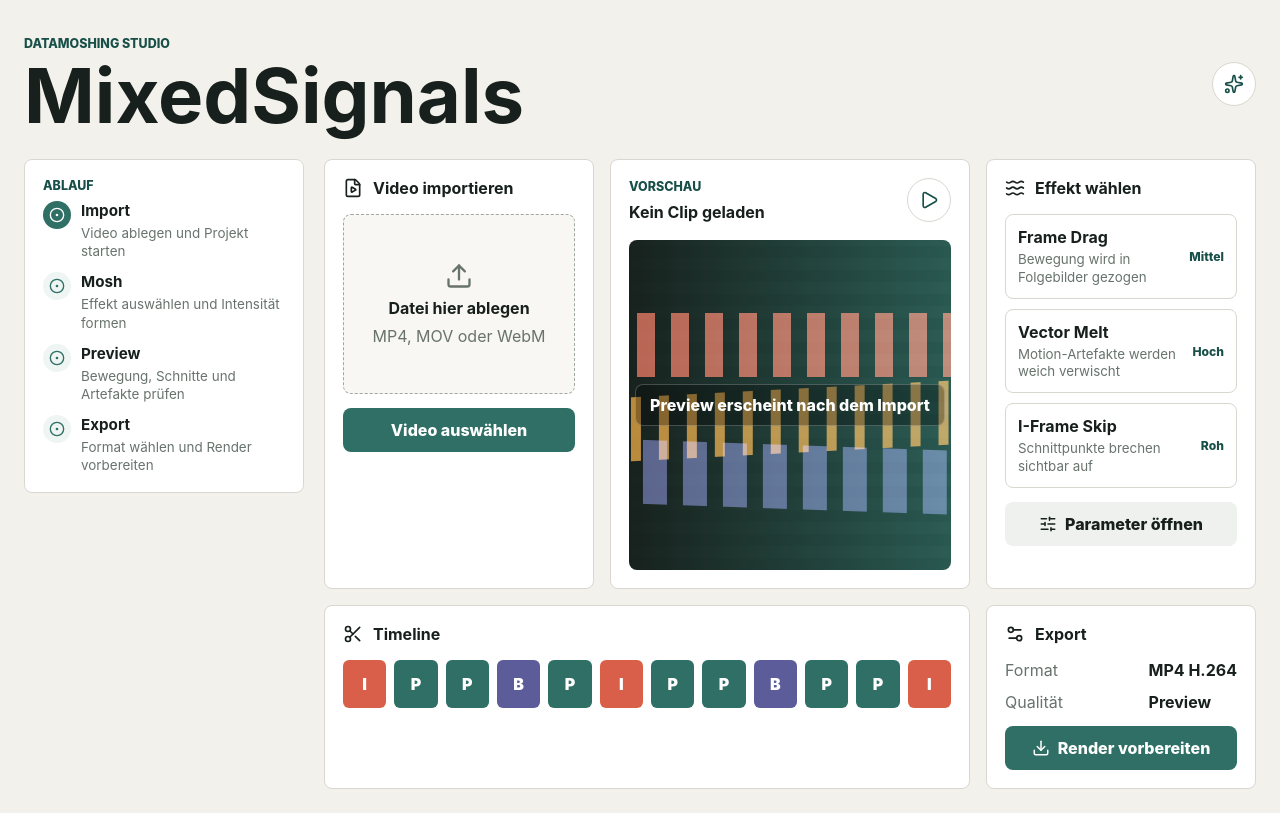
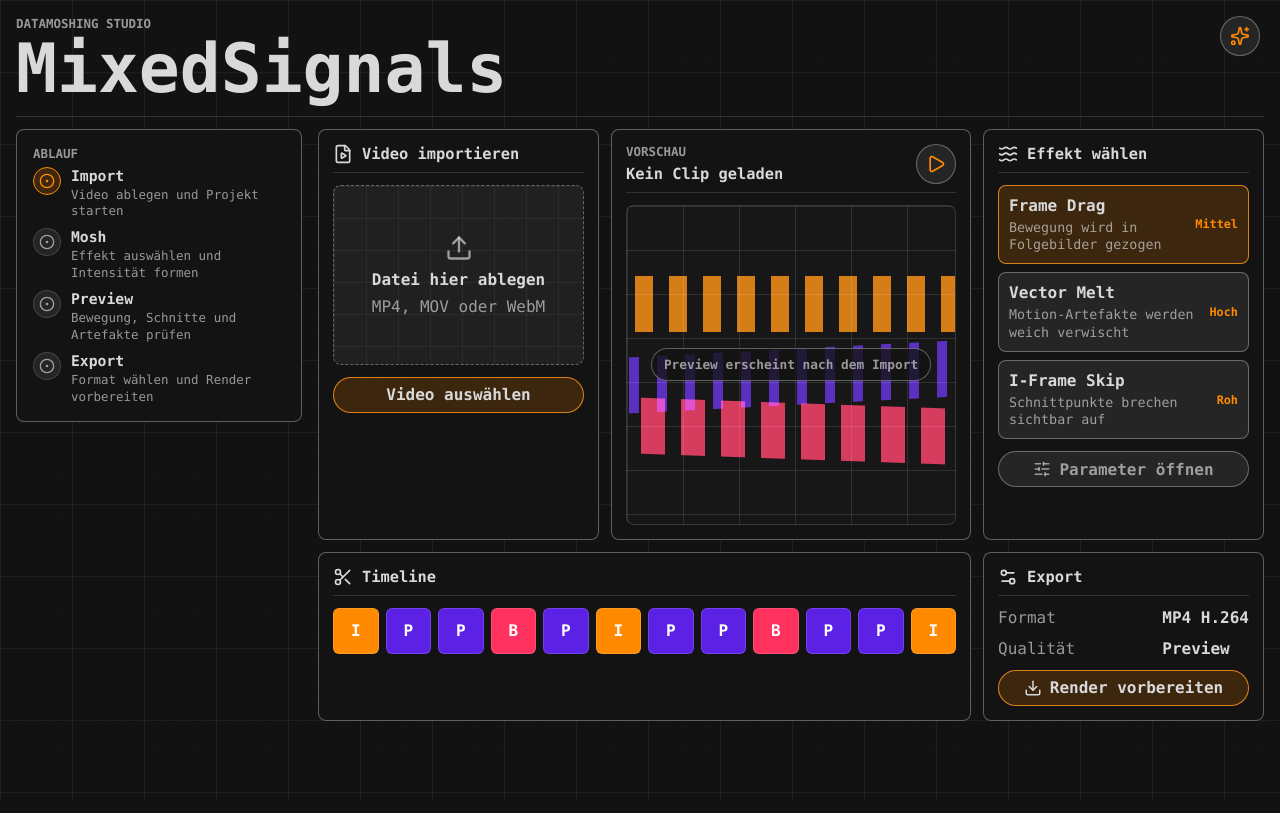
Before and after one commit to DavidMertTH/MixedSignals, a React (Vite) app: page / in a window 1280 px wide. Built offline with nearby package versions, Linux system fonts and the light colour scheme.

Commit message:
dark style

```diff
--- a/src/styles.css
+++ b/src/styles.css
@@ -1,27 +1,28 @@
 :root {
-  color: #17201c;
-  background: #f3f1ec;
-  font-family:
-    Inter,
-    ui-sans-serif,
-    system-ui,
-    -apple-system,
-    BlinkMacSystemFont,
-    "Segoe UI",
-    sans-serif;
+  color-scheme: dark;
+  color: #d9d9d9;
+  background: #121212;
+  font-family: ui-monospace, SFMono-Regular, "Cascadia Mono", "Roboto Mono", Consolas, monospace;
   font-synthesis: none;
   text-rendering: optimizeLegibility;
   -webkit-font-smoothing: antialiased;
-  --page: #f3f1ec;
-  --panel: #ffffff;
-  --ink: #17201c;
-  --muted: #68736d;
-  --line: #d9d7cf;
-  --accent: #2f6f65;
-  --accent-strong: #194f49;
-  --amber: #d99229;
-  --coral: #d95f4a;
-  --violet: #5b5c99;
+  --background: #121212;
+  --surface: rgba(20, 20, 20, 0.94);
+  --panel: #1d1d1d;
+  --field: #252525;
+  --field-soft: rgba(255, 255, 255, 0.055);
+  --line: rgba(255, 255, 255, 0.32);
+  --line-soft: rgba(255, 255, 255, 0.14);
+  --text: #d9d9d9;
+  --muted: rgba(217, 217, 217, 0.68);
+  --dim: rgba(217, 217, 217, 0.42);
+  --orange: #ff8a00;
+  --orange-soft: rgba(255, 138, 0, 0.18);
+  --green: #00b66f;
+  --red: #ff315f;
+  --violet: #5b22e5;
+  --grid: rgba(255, 255, 255, 0.105);
+  --grid-soft: rgba(255, 255, 255, 0.055);
 }
 
 * {
@@ -32,70 +33,99 @@ body {
   margin: 0;
   min-width: 320px;
   min-height: 100vh;
-  background: var(--page);
+  background:
+    linear-gradient(var(--grid-soft) 1px, transparent 1px),
+    linear-gradient(90deg, var(--grid-soft) 1px, transparent 1px),
+    var(--background);
+  background-size: 72px 72px;
+}
+
+body::before {
+  position: fixed;
+  inset: 0;
+  z-index: 0;
+  pointer-events: none;
+  content: "";
+  opacity: 0.24;
+  mix-blend-mode: screen;
+  background:
+    radial-gradient(circle at 18% 22%, rgba(255, 255, 255, 0.05) 0 1px, transparent 1px),
+    radial-gradient(circle at 67% 58%, rgba(255, 255, 255, 0.04) 0 1px, transparent 1px);
+  background-size: 19px 19px, 23px 23px;
 }
 
 button {
   font: inherit;
+  color: var(--text);
+  cursor: default;
 }
 
 .appShell {
+  position: relative;
+  z-index: 1;
   width: min(1440px, 100%);
   min-height: 100vh;
   margin: 0 auto;
-  padding: 24px;
+  padding: 16px;
 }
 
 .appHeader {
-  display: flex;
-  align-items: center;
-  justify-content: space-between;
+  display: grid;
+  grid-template-columns: minmax(0, 1fr) 44px;
   gap: 16px;
-  padding: 12px 0 28px;
+  align-items: start;
+  min-height: 78px;
+  padding-bottom: 14px;
+  border-bottom: 1px solid var(--line-soft);
 }
 
 .appHeader h1 {
+  width: min-content;
   margin: 0;
-  font-size: clamp(2.25rem, 7vw, 4.75rem);
+  color: var(--text);
+  font-size: clamp(2.3rem, 6vw, 4.25rem);
+  font-weight: 900;
   line-height: 0.95;
   letter-spacing: 0;
 }
 
 .eyebrow,
 .panelLabel {
-  margin: 0 0 8px;
-  color: var(--accent-strong);
+  margin: 0 0 6px;
+  color: var(--muted);
   font-size: 0.78rem;
-  font-weight: 800;
+  font-weight: 900;
   letter-spacing: 0;
   text-transform: uppercase;
 }
 
 .workflowLayout {
   display: grid;
-  grid-template-columns: minmax(220px, 280px) minmax(0, 1fr);
-  gap: 20px;
+  grid-template-columns: minmax(230px, 286px) minmax(0, 1fr);
+  gap: 16px;
+  padding-top: 12px;
 }
 
 .guidePanel,
 .toolPanel,
 .timelinePanel,
 .previewStage {
-  background: var(--panel);
+  overflow: hidden;
   border: 1px solid var(--line);
   border-radius: 8px;
+  background: var(--surface);
 }
 
 .guidePanel {
   align-self: start;
-  padding: 18px;
+  padding: 16px;
   position: sticky;
-  top: 24px;
+  top: 16px;
 }
 
 .stepList {
   display: grid;
-  gap: 12px;
+  gap: 8px;
   margin: 0;
   padding: 0;
   list-style: none;
@@ -103,7 +133,7 @@ button {
 
 .stepItem {
   display: grid;
-  grid-template-columns: 28px 1fr;
+  grid-template-columns: 28px minmax(0, 1fr);
   gap: 10px;
   color: var(--muted);
 }
@@ -114,13 +144,13 @@ button {
 }
 
 .stepItem strong {
-  color: var(--ink);
-  font-size: 0.95rem;
+  color: var(--text);
+  font-size: 0.92rem;
 }
 
 .stepItem span span {
-  margin-top: 4px;
-  font-size: 0.84rem;
+  margin-top: 3px;
+  font-size: 0.78rem;
   line-height: 1.35;
 }
 
@@ -129,14 +159,16 @@ button {
   width: 28px;
   height: 28px;
   place-items: center;
+  border: 1px solid var(--line-soft);
   border-radius: 999px;
-  background: #eef5f3;
-  color: var(--accent);
+  background: var(--field);
+  color: var(--muted);
 }
 
 .stepItem-active .stepMarker {
-  background: var(--accent);
-  color: #ffffff;
+  border-color: var(--orange);
+  background: var(--orange-soft);
+  color: var(--orange);
 }
 
 .workspaceGrid {
@@ -145,7 +177,7 @@ button {
   grid-template-areas:
     "upload preview effects"
     "timeline timeline export";
-  gap: 16px;
+  gap: 12px;
 }
 
 .uploadPanel {
@@ -169,21 +201,27 @@ button {
 }
 
 .toolPanel,
-.timelinePanel {
-  padding: 18px;
+.timelinePanel,
+.previewStage {
+  padding: 14px;
 }
 
 .panelHeading {
   display: flex;
   align-items: center;
-  gap: 10px;
-  margin-bottom: 16px;
+  gap: 9px;
+  min-height: 28px;
+  margin-bottom: 12px;
+  padding-bottom: 8px;
+  border-bottom: 1px solid var(--line-soft);
 }
 
 .panelHeading h2,
 .previewHeader h2 {
   margin: 0;
-  font-size: 1rem;
+  color: var(--text);
+  font-size: 0.96rem;
+  font-weight: 900;
   letter-spacing: 0;
 }
 
@@ -193,16 +231,20 @@ button {
   place-items: center;
   align-content: center;
   gap: 8px;
-  padding: 24px;
-  border: 1px dashed #9fa8a2;
+  padding: 22px;
+  border: 1px dashed var(--line);
   border-radius: 8px;
-  background: #f8f7f3;
+  background:
+    linear-gradient(var(--grid-soft) 1px, transparent 1px),
+    linear-gradient(90deg, var(--grid-soft) 1px, transparent 1px),
+    var(--field-soft);
+  background-size: 32px 32px;
   color: var(--muted);
   text-align: center;
 }
 
 .dropZone strong {
-  color: var(--ink);
+  color: var(--text);
 }
 
 .primaryButton,
@@ -210,49 +252,46 @@ button {
 .iconButton,
 .roundButton,
 .presetItem {
-  border: 0;
-  cursor: default;
+  border: 1px solid var(--line);
+  background: var(--field);
 }
 
 .primaryButton,
 .secondaryButton {
   display: inline-flex;
   width: 100%;
-  min-height: 44px;
+  min-height: 36px;
   align-items: center;
   justify-content: center;
   gap: 8px;
-  margin-top: 14px;
-  border-radius: 8px;
-  font-weight: 800;
+  margin-top: 12px;
+  border-radius: 999px;
+  font-weight: 900;
 }
 
 .primaryButton {
-  background: var(--accent);
-  color: #ffffff;
+  border-color: color-mix(in srgb, var(--orange) 76%, var(--line));
+  background: var(--orange-soft);
+  color: var(--text);
 }
 
 .secondaryButton {
-  background: #eef1ee;
-  color: var(--ink);
+  color: var(--muted);
 }
 
 .iconButton,
 .roundButton {
   display: grid;
-  width: 44px;
-  height: 44px;
+  width: 40px;
+  height: 40px;
   flex: 0 0 auto;
   place-items: center;
   border-radius: 999px;
-  background: #ffffff;
-  color: var(--accent-strong);
-  border: 1px solid var(--line);
+  color: var(--orange);
 }
 
 .previewStage {
-  min-height: 420px;
-  padding: 18px;
+  min-height: 410px;
 }
 
 .previewHeader {
@@ -260,76 +299,86 @@ button {
   align-items: center;
   justify-content: space-between;
   gap: 16px;
-  margin-bottom: 18px;
+  margin-bottom: 12px;
+  padding-bottom: 8px;
+  border-bottom: 1px solid var(--line-soft);
 }
 
 .signalFrame {
   position: relative;
   display: grid;
-  min-height: 330px;
+  min-height: 320px;
   overflow: hidden;
   place-items: center;
+  border: 1px solid var(--line-soft);
   border-radius: 8px;
   background:
-    linear-gradient(90deg, rgba(23, 32, 28, 0.92), rgba(47, 111, 101, 0.68)),
-    repeating-linear-gradient(0deg, #1b2a27 0 12px, #253733 12px 24px);
-  color: #ffffff;
+    linear-gradient(var(--grid) 1px, transparent 1px),
+    linear-gradient(90deg, var(--grid) 1px, transparent 1px),
+    #171717;
+  background-size: 56px 44px;
+  color: var(--text);
 }
 
 .signalFrame span {
   position: relative;
   z-index: 2;
-  padding: 10px 14px;
-  border: 1px solid rgba(255, 255, 255, 0.22);
-  border-radius: 8px;
-  background: rgba(0, 0, 0, 0.28);
-  font-weight: 800;
+  padding: 8px 12px;
+  border: 1px solid var(--line);
+  border-radius: 999px;
+  background: rgba(18, 18, 18, 0.78);
+  color: var(--muted);
+  font-size: 0.8rem;
+  font-weight: 900;
 }
 
 .signalBand {
   position: absolute;
   left: -8%;
   width: 116%;
-  height: 64px;
+  height: 56px;
   opacity: 0.82;
   mix-blend-mode: screen;
 }
 
 .signalBand-one {
   top: 22%;
-  background: repeating-linear-gradient(90deg, var(--coral) 0 18px, transparent 18px 34px);
+  background: repeating-linear-gradient(90deg, var(--orange) 0 18px, transparent 18px 34px);
 }
 
 .signalBand-two {
   top: 45%;
-  background: repeating-linear-gradient(90deg, var(--amber) 0 10px, transparent 10px 28px);
+  background: repeating-linear-gradient(90deg, var(--violet) 0 10px, transparent 10px 28px);
   transform: skewY(-3deg);
 }
 
 .signalBand-three {
   top: 62%;
-  background: repeating-linear-gradient(90deg, var(--violet) 0 24px, transparent 24px 40px);
+  background: repeating-linear-gradient(90deg, var(--red) 0 24px, transparent 24px 40px);
   transform: skewY(2deg);
 }
 
 .presetList {
   display: grid;
-  gap: 10px;
+  gap: 8px;
 }
 
 .presetItem {
   display: flex;
   width: 100%;
-  min-height: 74px;
+  min-height: 72px;
   align-items: center;
   justify-content: space-between;
   gap: 12px;
-  padding: 12px;
-  border: 1px solid var(--line);
+  padding: 10px;
   border-radius: 8px;
-  background: #ffffff;
-  color: var(--ink);
+  color: var(--text);
   text-align: left;
+}
+
+.presetItem:first-child {
+  border-color: color-mix(in srgb, var(--orange) 72%, var(--line));
+  background: var(--orange-soft);
 }
 
 .presetItem strong,
@@ -345,37 +394,38 @@ button {
 
 .presetItem em {
   flex: 0 0 auto;
-  color: var(--accent-strong);
-  font-size: 0.76rem;
+  color: var(--orange);
+  font-size: 0.74rem;
   font-style: normal;
-  font-weight: 800;
+  font-weight: 900;
 }
 
 .frameTrack {
   display: grid;
   grid-template-columns: repeat(12, minmax(36px, 1fr));
-  gap: 8px;
+  gap: 7px;
 }
 
 .frameChip {
   display: grid;
-  min-height: 48px;
+  min-height: 46px;
   place-items: center;
+  border: 1px solid var(--line-soft);
   border-radius: 6px;
   color: #ffffff;
   font-weight: 900;
 }
 
 .frameChip-I {
-  background: var(--coral);
+  background: var(--orange);
 }
 
 .frameChip-P {
-  background: var(--accent);
+  background: var(--violet);
 }
 
 .frameChip-B {
-  background: var(--violet);
+  background: var(--red);
 }
 
 .exportRows {
@@ -386,7 +436,7 @@ button {
 }
 
 .exportRows strong {
-  color: var(--ink);
+  color: var(--text);
 }
 
 @media (max-width: 1120px) {
@@ -399,7 +449,7 @@ button {
   }
 
   .stepList {
-    grid-template-columns: repeat(4, 1fr);
+    grid-template-columns: repeat(4, minmax(0, 1fr));
   }
 
   .workspaceGrid {
@@ -414,11 +464,11 @@ button {
 
 @media (max-width: 720px) {
   .appShell {
-    padding: 16px;
+    padding: 10px;
   }
 
   .appHeader {
-    align-items: flex-start;
+    min-height: 62px;
   }
 
   .stepList,
```
